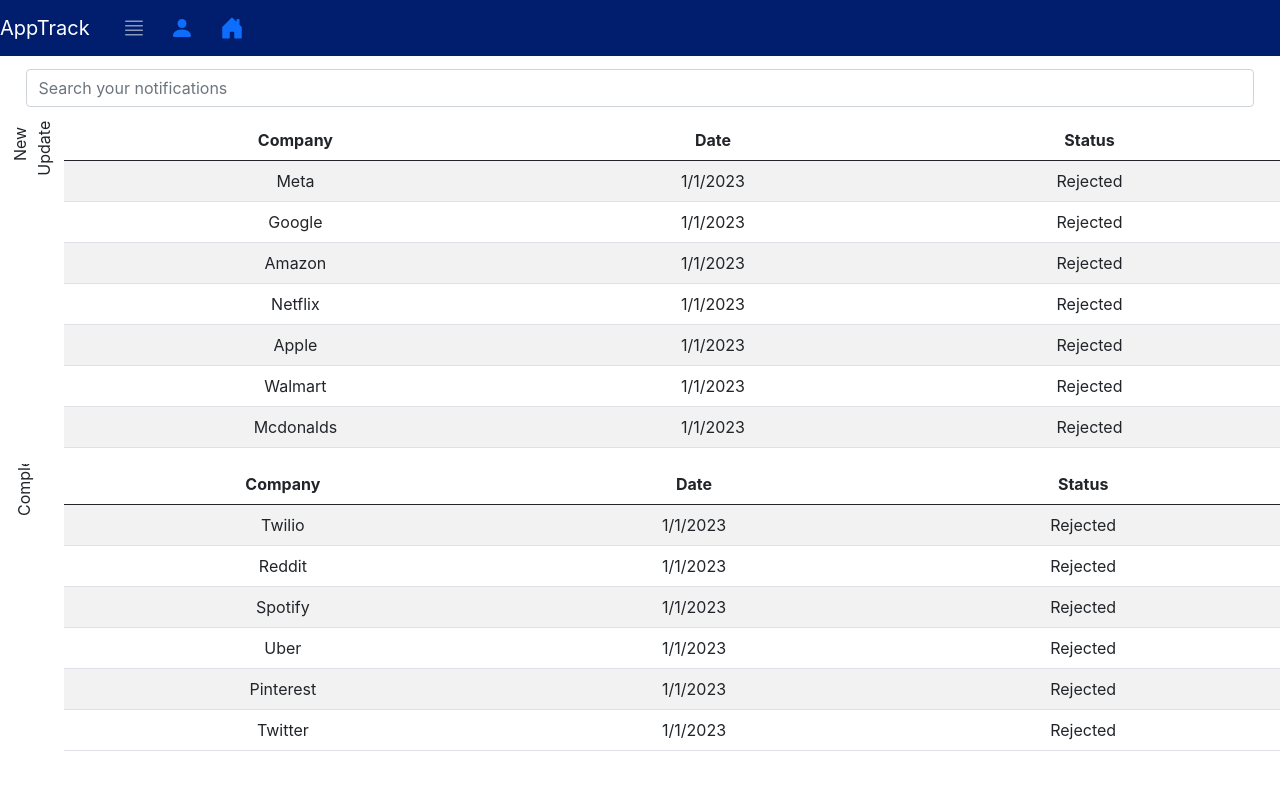
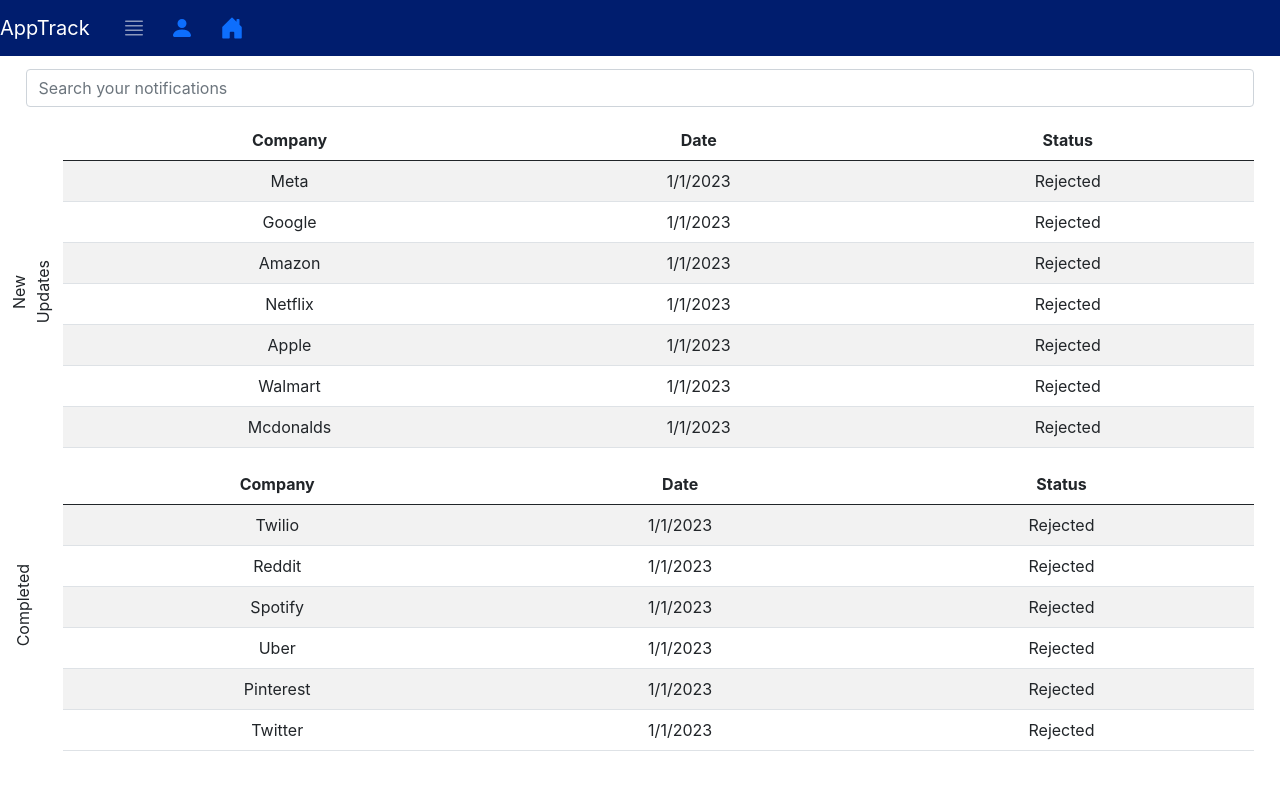
Before and after one commit to akhorana14/AppTrack, a React (Create React App) app in the folder frontend/: page /dashboard in a window 1280 px wide. Shown: the top 790 px of the page. Built offline with nearby package versions, Linux system fonts and the light colour scheme.

Commit message:
centered leftside labels, added colors to table rows

```diff
--- a/frontend/src/pages/Dashboard/Dashboard.css
+++ b/frontend/src/pages/Dashboard/Dashboard.css
@@ -1,9 +1,8 @@
-html, body {
-    max-height:100%;
+html, body, #root {
+    height:100%;
     padding:0;
     margin:0;
     text-align:center;
-
  }
 
 #left-side-label-container {
@@ -17,6 +16,7 @@
     max-height: 100%;
     width:100%;
     overflow-y: hidden;
+    padding-right: 2%;
 }
 
 #new-updates-div {
@@ -49,3 +49,13 @@
     padding-right: 2%;
     padding-left: 2%;
 }
+
+#new-update-table.table-striped>tbody>tr:nth-child(odd)>td,
+.table-striped>tbody>tr:nth-child(odd)>th {
+   background-color: var(--apptrack-light-beige);
+ }
+
+ #completed-table.table-striped>tbody>tr:nth-child(odd)>td,
+.table-striped>tbody>tr:nth-child(odd)>th {
+   background-color: var(--apptrack-light-blue);
+ }
--- a/frontend/src/pages/Dashboard/Dashboard.jsx
+++ b/frontend/src/pages/Dashboard/Dashboard.jsx
@@ -1,6 +1,7 @@
 import React, { useState } from 'react';
 import Navbar from "../../components/Navbar/Navbar"
 import './Dashboard.css';
+import '../../static/globals.css';
 
 let sampleNewUpdate = [ {"Company": "Meta", "Date":"1/1/2023", "Status":"Rejected"} ,
                    {"Company": "Google", "Date":"1/1/2023", "Status":"Rejected"} ,
@@ -54,7 +55,7 @@
             {/* fix this later */}
 
             <div id="table-container">
-                <div id="new-updates-div">
+                <div id="new-updates-div" class="d-flex align-items-center">
                     <div id="left-side-label-container">New Updates</div>
                     <table class="table table-striped table-hover" id="new-update-table">
                         <thead>
@@ -68,7 +69,7 @@
                     </table>
                 </div>
 
-                <div id="completed-updates-div">
+                <div id="completed-updates-div" class="d-flex align-items-center">
                     <div id="left-side-label-container"><p>Completed</p></div>
                     <table class="table table-striped table-hover" id="completed-table">
                         <thead>
```
